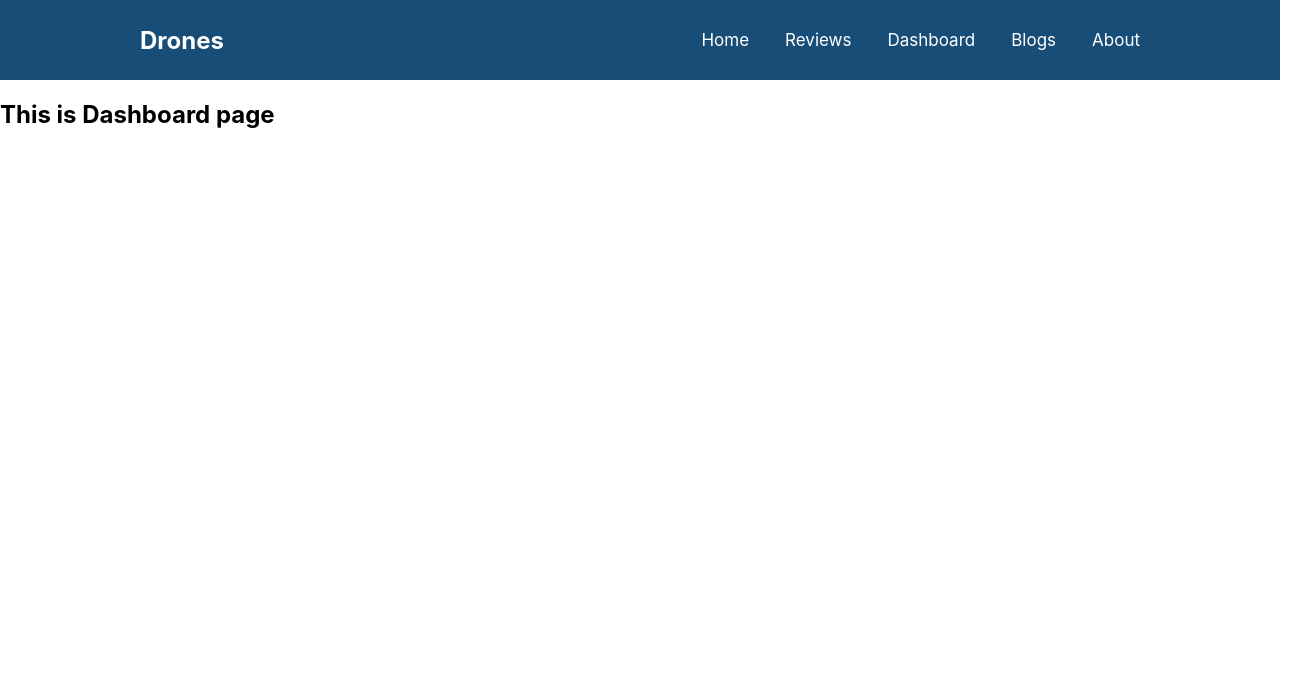
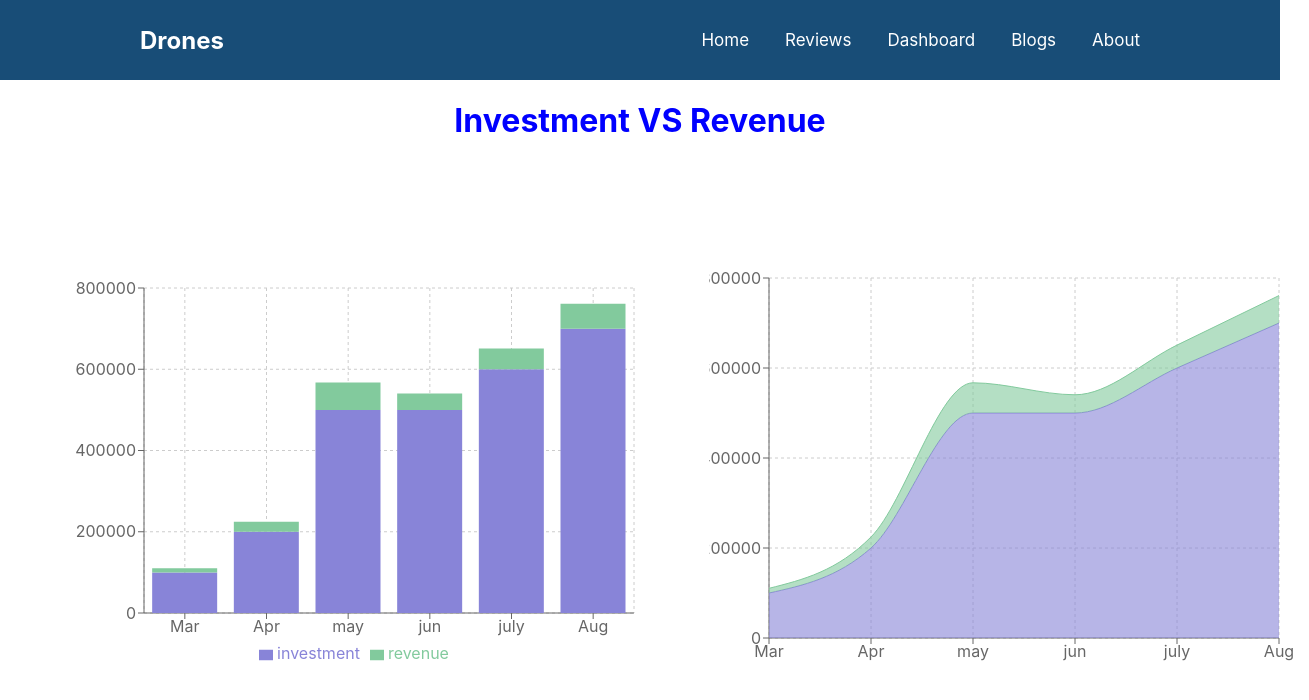
Before and after one commit to Toufiq-it/Drones, a React (Create React App) app: page /dashboard in a window 1280 px wide. Shown: the top 700 px of the page, 1309 px wide, since content can reach past the window. Built offline with nearby package versions, Linux system fonts and the light colour scheme.

Commit message:
4th commit

```diff
--- a/package.json
+++ b/package.json
@@ -10,6 +10,7 @@
     "react-dom": "^18.0.0",
     "react-router-dom": "^6.3.0",
     "react-scripts": "5.0.0",
+    "recharts": "^2.1.9",
     "web-vitals": "^2.1.4"
   },
   "scripts": {
--- /dev/null
+++ b/public/rechart.json
@@ -0,0 +1,39 @@
+[
+    {
+        "month": "Mar",
+        "investment" : 100000,
+        "sell" : 240,
+        "revenue" : 10400
+    },
+    {
+        "month": "Apr",
+        "investment" : 200000,
+        "sell" : 423,
+        "revenue" : 24500
+    },
+    {
+        "month": "may",
+        "investment" : 500000,
+        "sell" : 560,
+        "revenue" : 67100
+    },
+    {
+        "month": "jun",
+        "investment" : 500000,
+        "sell" : 720,
+        "revenue" : 40500
+    },
+    {
+        "month": "july",
+        "investment" : 600000,
+        "sell" : 601,
+        "revenue" : 50900
+    },
+    {
+        "month": "Aug",
+        "investment" : 700000,
+        "sell" : 670,
+        "revenue" : 61000
+    }
+
+]
--- a/src/components/Dashboard/Dashboard.css
+++ b/src/components/Dashboard/Dashboard.css
@@ -0,0 +1,11 @@
+.chart-alignment{
+    grid-gap: 45px;
+    display: grid;
+    gap: 45px;
+    grid-template-columns: repeat(2,1fr);
+    margin: 10% 5% 2%;
+}
+h1{
+    color: blue;
+    text-align: center;
+}
--- a/src/components/Dashboard/Dashboard.js
+++ b/src/components/Dashboard/Dashboard.js
@@ -1,9 +1,60 @@
-import React from 'react';
+import React, { useEffect, useState } from 'react';
+import { Area, AreaChart, Bar, BarChart, CartesianGrid, Legend, Tooltip, XAxis, YAxis } from 'recharts';
+import './Dashboard.css'
 
 const Dashboard = () => {
+    const [charts , setCharts] = useState([]);
+    useEffect(()=>{
+        fetch('rechart.json')
+        .then(res=>res.json())
+        .then(data=>setCharts(data));
+    },[]);
     return (
         <div>
-            <h2>This is Dashboard page</h2>
+            <h1>Investment VS Revenue</h1>
+            <div className='chart-alignment'>
+            <div>
+                <BarChart
+                    width={600}
+                    height={400}
+                    data={charts}
+                    margin={{
+                    top: 20,
+                    right: 30,
+                    left: 20,
+                    bottom: 5,
+                    }}
+                >
+                    <CartesianGrid strokeDasharray="3 3" />
+                    <XAxis dataKey="month" />
+                    <YAxis dataKey="investment" />
+                    <Tooltip />
+                    <Legend />
+                    <Bar dataKey="investment" stackId="a" fill="#8884d8" />
+                    <Bar dataKey="revenue" stackId="a" fill="#82ca9d" />
+                </BarChart>
+            </div>
+            <div>
+            <AreaChart
+                width={600}
+                height={400}
+                data={charts}
+                margin={{
+                    top: 10,
+                    right: 30,
+                    left: 0,
+                    bottom: 0,
+                }}
+                >
+                <CartesianGrid strokeDasharray="3 3" />
+                <XAxis dataKey="month" />
+                <YAxis dataKey="investment" />
+                <Tooltip />
+                <Area type="monotone" dataKey="investment" stackId="1" stroke="#8884d8" fill="#8884d8" />
+                <Area type="monotone" dataKey="revenue" stackId="1" stroke="#82ca9d" fill="#82ca9d" />
+                </AreaChart>
+            </div>
+            </div>
         </div>
     );
 };
--- a/src/components/Notfound/NotFound.css
+++ b/src/components/Notfound/NotFound.css
@@ -0,0 +1,4 @@
+.not-found {
+    margin-top: 12%;
+    text-align: center;
+}
--- a/src/components/Notfound/NotFound.js
+++ b/src/components/Notfound/NotFound.js
@@ -1,9 +1,11 @@
 import React from 'react';
+import './NotFound.css'
 
 const NotFound = () => {
     return (
-        <div>
-            <h2>Not Found ! 404 </h2>
+        <div className='not-found'>
+            <h1> 404 </h1>
+            <h3>Sorry ! This Page is Not Found</h3>
         </div>
     );
 };
```
Also changed, not shown: src/fakedata/rechart.json (added, +39 -0 lines), 1 other file (tests, documents, lock files or other folders).
